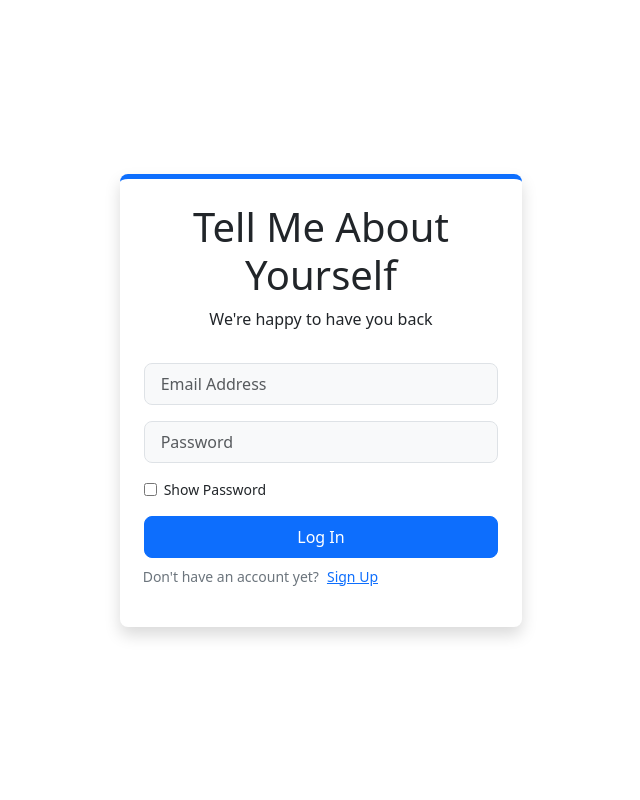
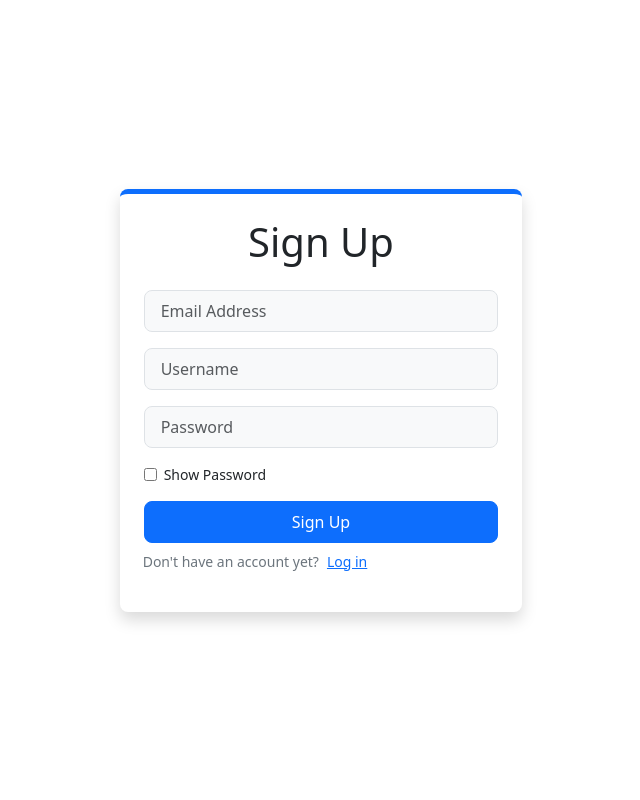
Before and after one commit to jasonhpiano/php, a PHP site: page / in a window 1280 px wide. Shown: the whole page, without its empty margins (319-959 px from the left). Run offline with PHP 8.4, Linux system fonts and the light colour scheme.

Commit message:
Update index.php

```diff
--- a/index.php
+++ b/index.php
@@ -22,12 +22,15 @@
       <div class="col shadow p-4 rounded-3 border-top border-5 border-primary">
         <div class="row align-items-center">
           <div class="header-text mb-3 text-center">
-            <h1>Tell Me About Yourself</h1>
-            <p>We're happy to have you back</p>
+            <h1>Sign Up</h1>
           </div>
 
           <div class="input-group mb-3">
             <input type="email" class="form-control form-control-lg bg-light fs-6" placeholder="Email Address" />
+          </div>
+
+          <div class="input-group mb-3">
+            <input type="text" class="form-control form-control-lg bg-light fs-6" placeholder="Username" />
           </div>
 
           <div class="input-group mb-3">
@@ -42,12 +45,12 @@
           <div class="input-group mb-3 d-flex justify-content-between">
             <div class="input-group">
               <button class="btn btn-lg btn-primary w-100 fs-6 mb-2">
-                Log In
+                Sign Up
               </button>
             </div>
 
             <div class="input-group">
-              <small class="text-secondary">Don't have an account yet?<a href="#" class="ms-2">Sign Up</a></small>
+              <small class="text-secondary">Don't have an account yet?<a href="#" class="ms-2">Log in</a></small>
             </div>
 
           </div>
```
